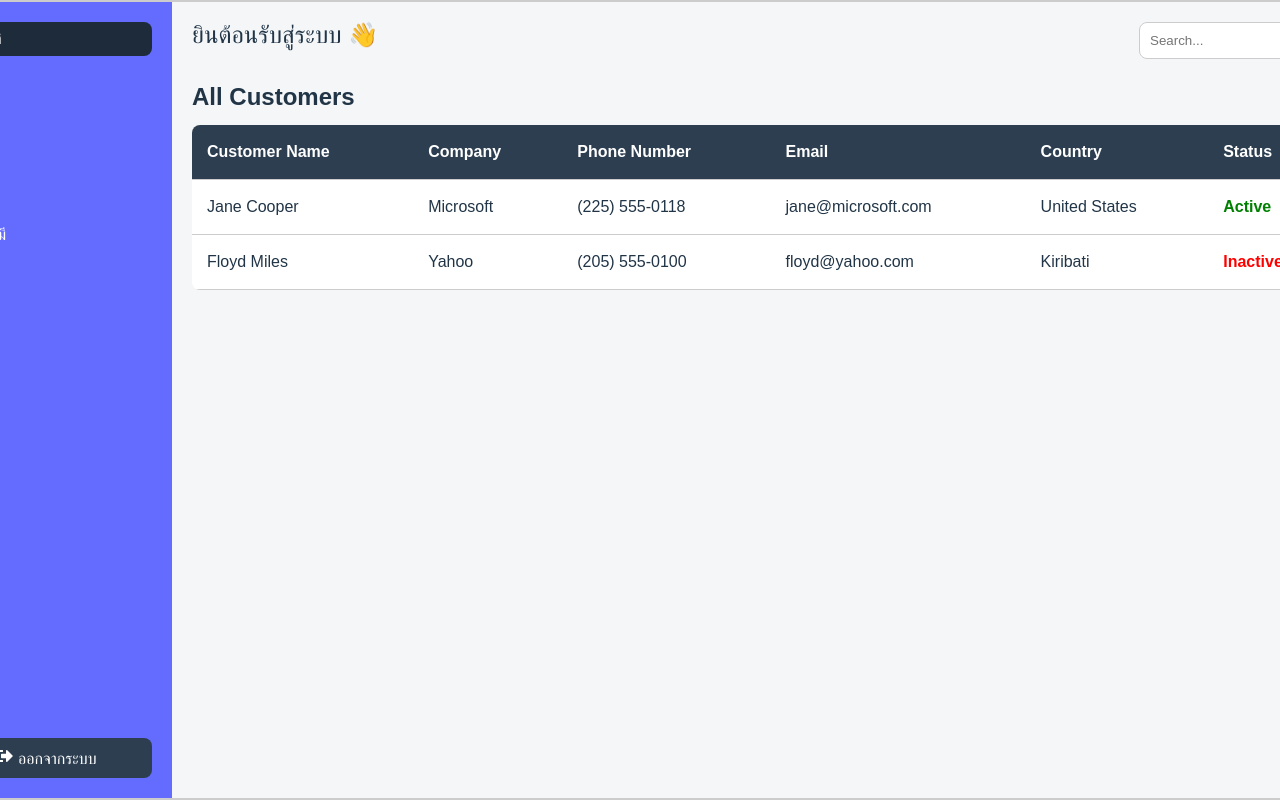
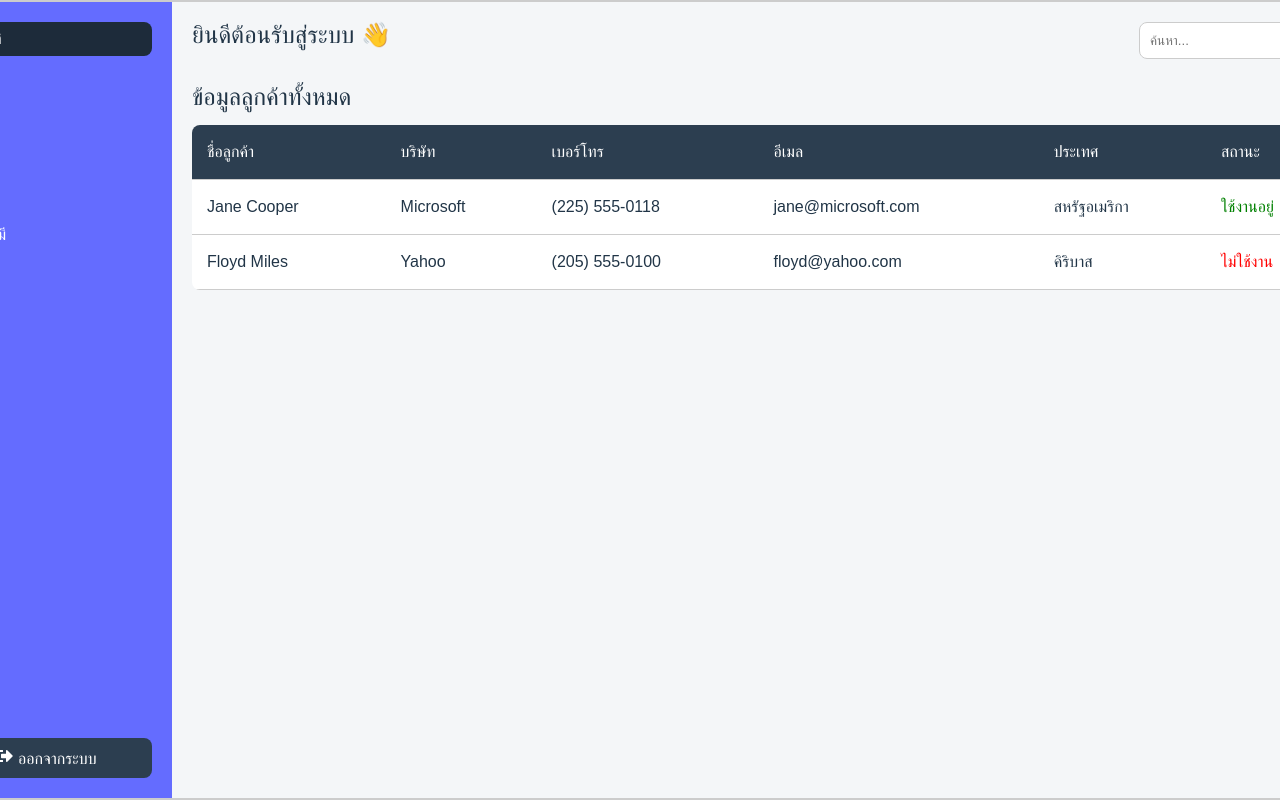
Before and after one commit to joozery/webappmo, a React (Vite) app in the folder frontend/: page /dashboard in a window 1280 px wide. Shown: the top 800 px of the page. Built offline with nearby package versions, Linux system fonts and the light colour scheme.

Commit message:
Updated CSS for sidebar and container, added spacing and border-radius

```diff
--- a/frontend/src/components/Dashboard.jsx
+++ b/frontend/src/components/Dashboard.jsx
@@ -2,8 +2,17 @@ import React from 'react';
 import './Dashboard.css';
 // นำเข้าไอคอนจาก react-icons
 import { FaHistory, FaHeadphonesAlt, FaEye, FaLungs, FaFlask, FaChartBar, FaSignOutAlt } from 'react-icons/fa';
+import { useNavigate } from 'react-router-dom';
 
 const Dashboard = () => {
+  const navigate = useNavigate();
+
+  const handleLogout = () => {
+    // ล้างข้อมูลการเข้าสู่ระบบออก (ตัวอย่าง: ลบ token ใน localStorage)
+    localStorage.removeItem('authToken'); // ลบข้อมูลการเข้าสู่ระบบ
+    navigate('/'); // นำผู้ใช้กลับไปที่หน้า Login
+  };
+
   return (
     <div className="container">
       {/* Sidebar */}
@@ -16,29 +25,29 @@ const Dashboard = () => {
           <li><a href="#"><FaFlask /> สารเคมี</a></li>
           <li><a href="#"><FaChartBar /> สรุป</a></li>
         </ul>
-        <button className="logout-btn"><FaSignOutAlt /> ออกจากระบบ</button>
+        <button className="logout-btn" onClick={handleLogout}><FaSignOutAlt /> ออกจากระบบ</button>
       </aside>
 
       {/* Content */}
       <div className="content">
         <div className="header">
-          <h1>ยินต้อนรับสู่ระบบ 👋</h1>
+          <h1>ยินดีต้อนรับสู่ระบบ 👋</h1>
           <div className="search-bar">
-            <input type="text" placeholder="Search..." />
+            <input type="text" placeholder="ค้นหา..." />
           </div>
         </div>
 
         <div className="table-container">
-          <h2>All Customers</h2>
+          <h2>ข้อมูลลูกค้าทั้งหมด</h2>
           <table>
             <thead>
               <tr>
-                <th>Customer Name</th>
-                <th>Company</th>
-                <th>Phone Number</th>
-                <th>Email</th>
-                <th>Country</th>
-                <th>Status</th>
+                <th>ชื่อลูกค้า</th>
+                <th>บริษัท</th>
+                <th>เบอร์โทร</th>
+                <th>อีเมล</th>
+                <th>ประเทศ</th>
+                <th>สถานะ</th>
               </tr>
             </thead>
             <tbody>
@@ -47,16 +56,16 @@ const Dashboard = () => {
                 <td>Microsoft</td>
                 <td>(225) 555-0118</td>
                 <td>jane@microsoft.com</td>
-                <td>United States</td>
-                <td className="status-active">Active</td>
+                <td>สหรัฐอเมริกา</td>
+                <td className="status-active">ใช้งานอยู่</td>
               </tr>
               <tr>
                 <td>Floyd Miles</td>
                 <td>Yahoo</td>
                 <td>(205) 555-0100</td>
                 <td>floyd@yahoo.com</td>
-                <td>Kiribati</td>
-                <td className="status-inactive">Inactive</td>
+                <td>คิริบาส</td>
+                <td className="status-inactive">ไม่ใช้งาน</td>
               </tr>
             </tbody>
           </table>
```
